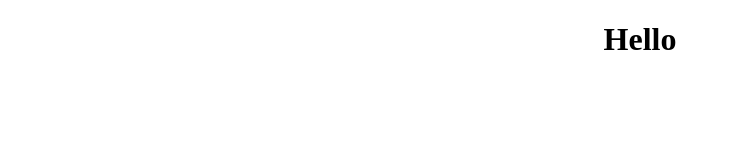
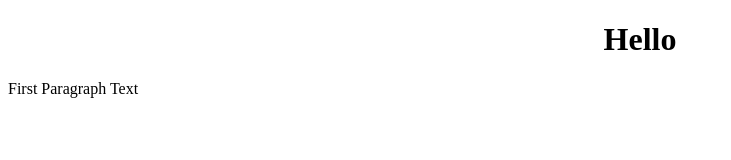
Before and after one commit to ilyaskoccc/Vanilla-JS-Complete-Guide, a website built with Vite: page index.html in a window 1280 px wide. Shown: the whole page, without its empty margins (0-731 px from the left). Built offline with nearby package versions, Linux system fonts and the light colour scheme.

Commit message:
innerHTML example

```diff
--- a/index.html
+++ b/index.html
@@ -8,6 +8,7 @@
   </head>
   <body>
     <div id="app"></div>
+    <p id="paragraph"></p>
     <script type="module" src="/src/main.js"></script>
   </body>
 </html>
--- a/src/main.js
+++ b/src/main.js
@@ -2,8 +2,11 @@
 document.querySelector("#app").innerHTML =
   '<h1 style="text-align: center;">Hello</h1>';
 
-//alert(); -> Basic Page Pop-up Box
-alert("This Is Pop-Up Box");
+// alert(); -> Basic Page Pop-up Box
+//alert("This Is Pop-Up Box");
 
-// console.log(); -> Logs a Message To The Console
+// console.log(); -> Logs A Message To The Console
 console.log("Page Loaded!");
+
+// innerHTML -> Gets Or Sets The HTML Content Of An Element
+document.getElementById("paragraph").innerHTML = "First Paragraph Text";
```
